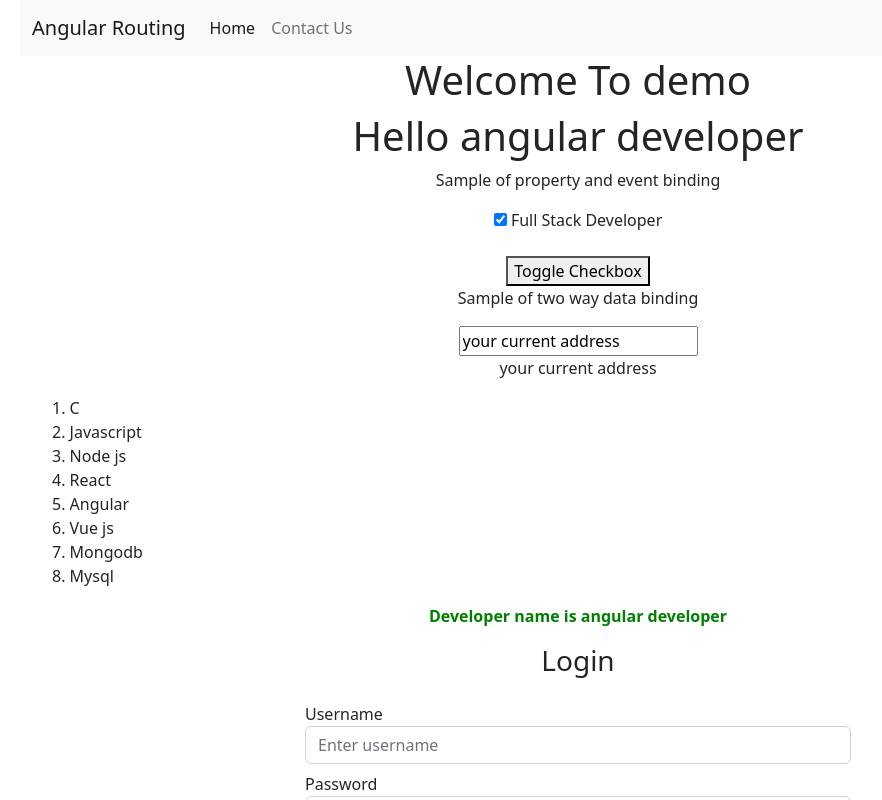
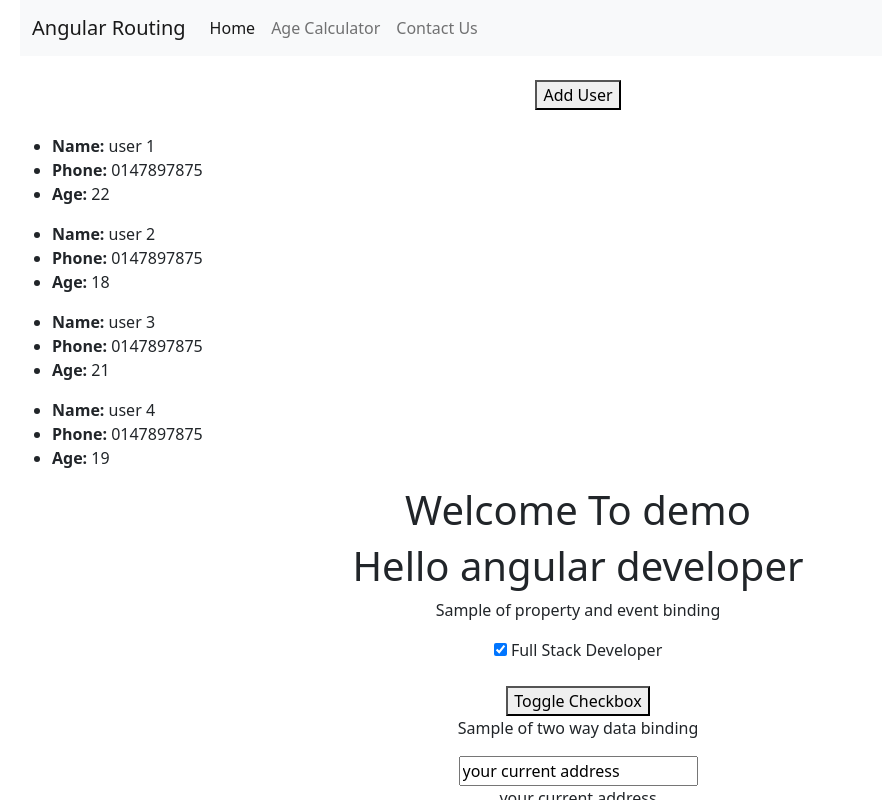
Before and after one commit to tariq-shuvo/angular-starter-pack, an Angular app: page /age-calculator in a window 1280 px wide. Before the commit this address led to /. Shown: the top 800 px of the page, without its empty margins (62-944 px from the left). Built offline with nearby package versions, Linux system fonts and the light colour scheme.

Commit message:
custom pipes has been implemented

```diff
--- a/src/app/app.component.html
+++ b/src/app/app.component.html
@@ -9,6 +9,9 @@
       <ul class="navbar-nav me-auto my-2 my-lg-0 navbar-nav-scroll" style="--bs-scroll-height: 100px;">
         <li class="nav-item">
           <a class="nav-link active" aria-current="page" routerLink="/">Home</a>
+        </li>
+        <li class="nav-item">
+          <a class="nav-link" routerLink="/age-calculator">Age Calculator</a>
         </li>
         <li class="nav-item">
           <a class="nav-link" routerLink="/contact-us">Contact Us</a>
--- /dev/null
+++ b/src/app/components/age-calculator/age-calculator.component.html
@@ -0,0 +1,15 @@
+<div class="row">
+    <div class="col-md-12">
+        <div class="justify-content-center text-center mt-4 mb-4">
+            <button (click)="addUser()">Add User</button>
+        </div>
+        <div *ngFor="let user of users; let i = index;">
+            <ul>
+                <li><strong>Name:</strong> {{user.name}}</li>
+                <li><strong>Phone:</strong> {{user.phone}}</li>
+                <!-- <li><Strong>Age:</Strong> {{user.dob | date:'medium'}}</li> -->
+                <li><Strong>Age:</Strong> {{user.dob | calculateAge}}</li>
+            </ul>
+        </div>
+    </div>
+</div>
--- /dev/null
+++ b/src/app/components/age-calculator/age-calculator.component.ts
@@ -0,0 +1,52 @@
+import { Component } from '@angular/core';
+
+type UserInfo = {
+  name: string;
+  phone: string;
+  dob: string;
+}
+
+@Component({
+  selector: 'app-age-calculator',
+  templateUrl: './age-calculator.component.html',
+  styleUrls: ['./age-calculator.component.css']
+})
+
+export class AgeCalculatorComponent {
+  users:UserInfo[] = [
+    {
+      name: "user 1",
+      phone: "0147897875",
+      dob: "2001-06-17T11:08:00Z"
+    },
+    {
+      name: "user 2",
+      phone: "0147897875",
+      dob: "2005-06-17T11:08:00Z"
+    },
+    {
+      name: "user 3",
+      phone: "0147897875",
+      dob: "2002-06-17T11:08:00Z"
+    },
+    {
+      name: "user 4",
+      phone: "0147897875",
+      dob: "2004-06-17T11:08:00Z"
+    }
+  ];
+
+  addUser(){
+    let min:number = 2000, max: number = 2022;
+    let diff:number = max - min;
+    let rand = Math.random();
+    rand = Math.floor(rand * diff);
+    rand = rand + min;
+
+    this.users.push({
+      name: `user ${this.users.length}`,
+      phone: "0147897875",
+      dob: `${rand}-06-17T11:08:00Z`
+    });
+  }
+}
--- /dev/null
+++ b/src/app/pipes/calculate-age.pipe.ts
@@ -0,0 +1,12 @@
+import { Pipe, PipeTransform } from '@angular/core';
+
+@Pipe({
+  name: 'calculateAge'
+})
+export class CalculateAgePipe implements PipeTransform {
+
+  transform(date: string, ...args: unknown[]): unknown {
+    return new Date().getFullYear() - new Date(date).getFullYear();
+  }
+
+}
```
Also changed, not shown: src/app/app.module.ts (+8 -0 lines), src/app/components/age-calculator/age-calculator.component.css (added), 2 other files (tests, documents, lock files or other folders).
